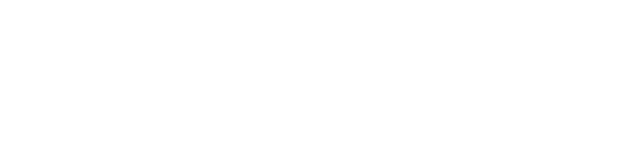
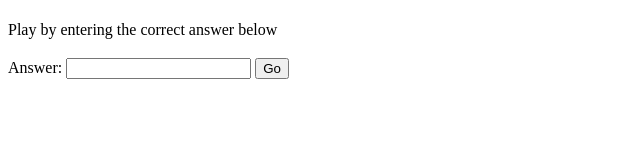
Before and after one commit to teedaa/cs50c-week4, a plain HTML site: page webroot/index.html in a window 1280 px wide. Shown: the whole page, without its empty margins (0-640 px from the left). Drawn offline with Linux system fonts and the light colour scheme.

Commit message:
Added instructors basic html, added strict to javascript

```diff
--- a/webroot/index.html
+++ b/webroot/index.html
@@ -6,6 +6,17 @@
     <title>JavaScript Quiz</title>
 </head>
 <body>
+        <h4 id="counter"></h4>
+
+        <div id="message">Play by entering the correct answer below</div>
+
+        <h3 id="question"></h3>
+
+        <div>
+        	Answer:
+	        <input id="answer" type="text">
+	        <button id="submit">Go</button>
+        </div>
 
     <script src="./server.js"></script>
 </body>
--- a/webroot/server.js
+++ b/webroot/server.js
@@ -1,3 +1,5 @@
+"use strict"
+
 const questions = [
     "What month are we in?",
     "What is the name of the main character in Dragon Ball Z?",
```
